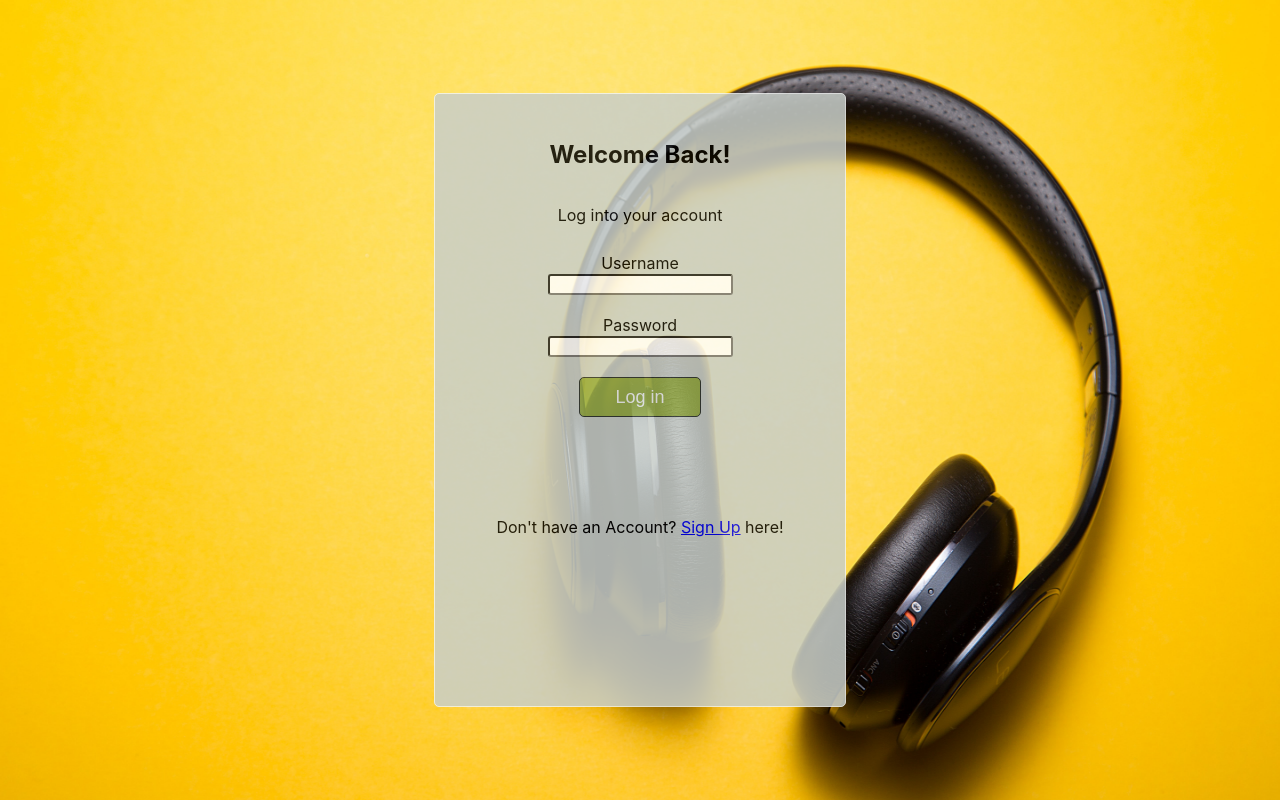
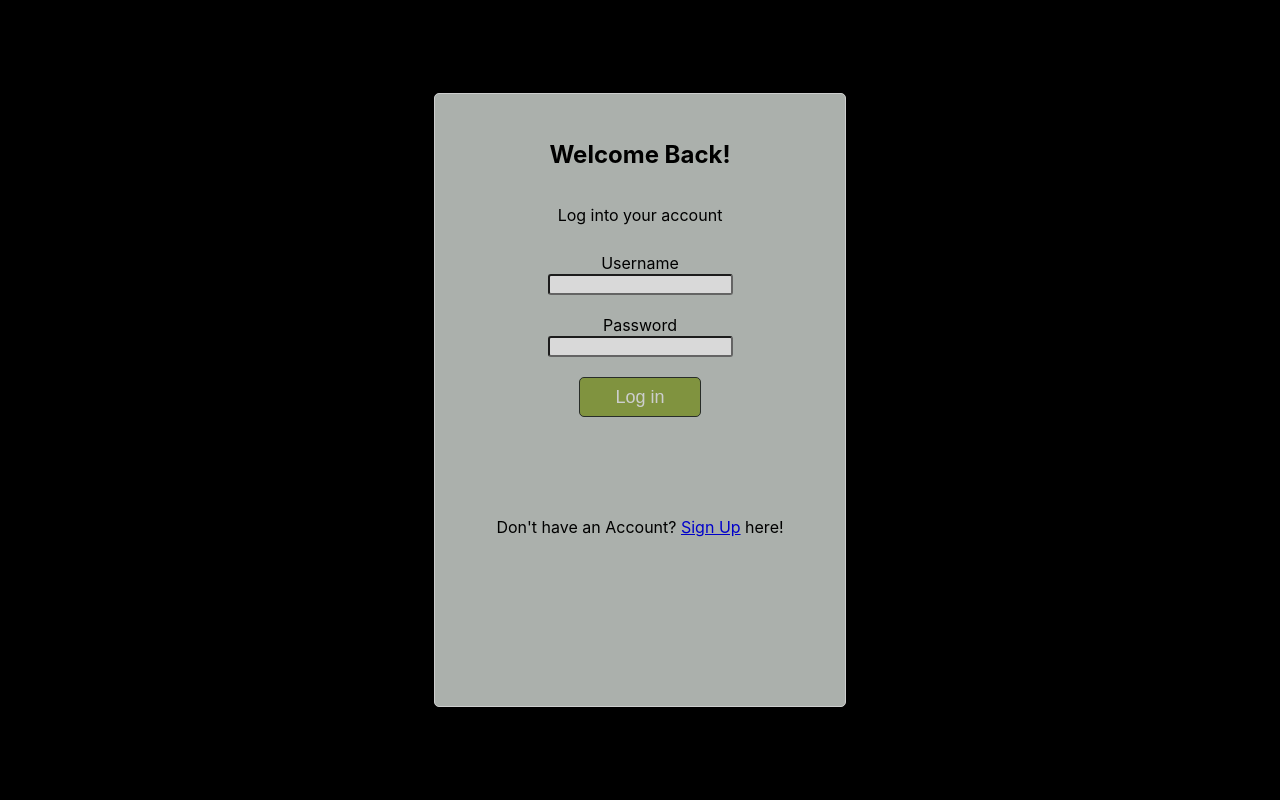
Before and after one commit to TheTechSurgeon/renderXMLchallenge, a React (Create React App) app: page /login in a window 1280 px wide. Built offline with nearby package versions, Linux system fonts and the light colour scheme.

Commit message:
still issues deploying on Heroku,trimming down photos

```diff
--- a/src/components/HomePage.js
+++ b/src/components/HomePage.js
@@ -20,7 +20,7 @@ const TestStyle = styled.div`
     background-size: 100% 120vh;
     background-position: center;
     max-width: 100%;
-    height: 100vh;
+    height: 300vh;
 `
 const MyHeader = styled.div`
     display: flex;
@@ -215,7 +215,7 @@ const HomePage = () => {
                     <Card key={unit.link}>
 
                         <p>Title: {unit.title[0]}</p>
-                        <p>URL: {unit.link[0]}</p>
+                        <H2><a href={unit.link[0]} >Want the Cast?</a></H2>
                     </Card>
                     )
                 })}</CardParent>
--- a/src/components/Login.js
+++ b/src/components/Login.js
@@ -3,13 +3,13 @@ import {axiosWithAuth} from "../utils/axiosWithAuth"
 import {Link} from "react-router-dom"
 //Styles
 import styled from "styled-components"
-import img from "../images/malte-wingen-PDX_a_82obo-unsplash.jpg"
+
 
 const TestStyle = styled.div`
     display: flex;
     justify-content: center;
     align-items: center;
-    background: url(${img});
+
     background-repeat: no-repeat;
     background-size: 100% 120vh;
     background-position: center;
--- a/src/components/Signup.js
+++ b/src/components/Signup.js
@@ -4,14 +4,14 @@ import axios from "axios"
 import { Link } from 'react-router-dom';
 //Styles
 import styled from "styled-components"
-import img from "../images/malte-wingen-PDX_a_82obo-unsplash.jpg"
+
 
 
 const TestStyle = styled.div`
     display: flex;
     justify-content: center;
     align-items: center;
-    background: url(${img});
+
     background-repeat: no-repeat;
     background-size: 100% 120vh;
     background-position: center;
```
Also changed, not shown: src/images/malte-wingen-PDX_a_82obo-unsplash.jpg (deleted).
